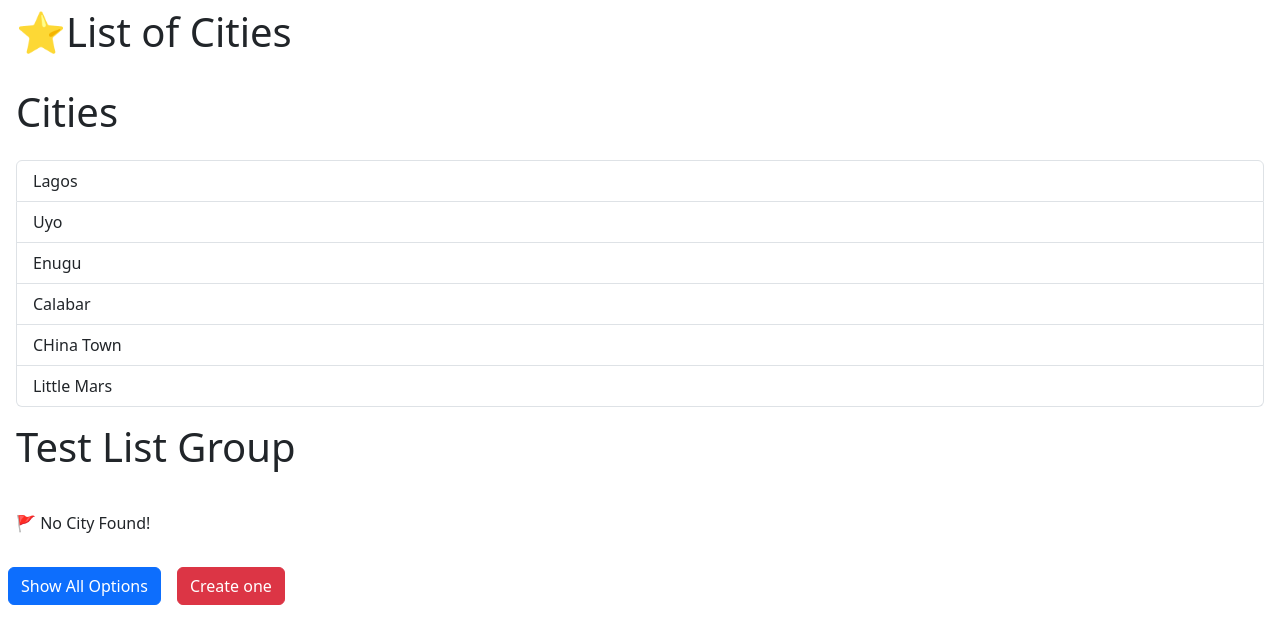
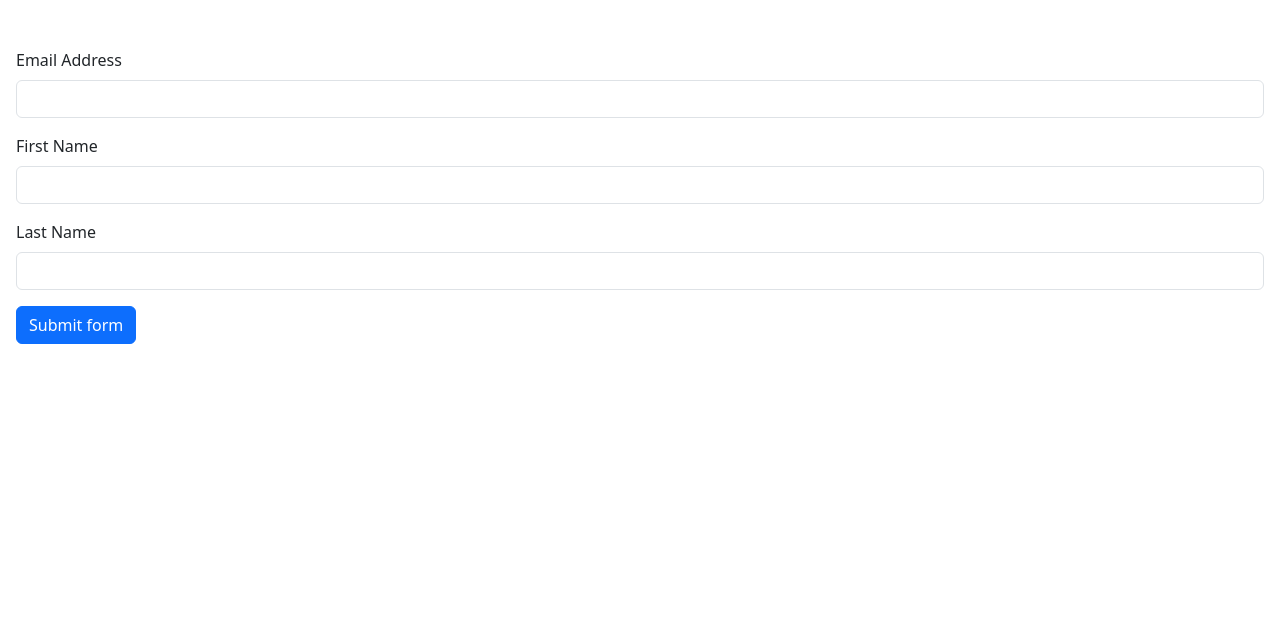
Before and after one commit to brianobot/React-First-Course, a React (Vite) app: page / in a window 1280 px wide. Shown: the top 644 px of the page. Built offline with nearby package versions, Linux system fonts and the light colour scheme.

Commit message:
Update learning progress

```diff
--- a/src/App.tsx
+++ b/src/App.tsx
@@ -1,83 +1,14 @@
-import ListGroup from "./components/ListGroup";
-import Alert from "./components/Alert";
-import Button from "./components/Button";
-import { useState } from "react";
+import InputWidget from "./components/InputWidget";
+import Submit from "./components/Submit";
 
 function App() {
-  const [alertVisible1, setAlertVisibility1] = useState(false);
-  const [alertVisible2, setAlertVisibility2] = useState(false);
-
-  const [btn1_visible, setBtn1Visibility] = useState(true);
-  const [btn2_visible, setBtn2Visibility] = useState(true);
-
-  let cities = [
-    "Lagos",
-    "Uyo",
-    "Enugu",
-    "Calabar",
-    "CHina Town",
-    "Little Mars",
-  ];
-
-  const handleSelectItem = (item: string) => {
-    console.log(item);
-  };
-
   return (
-    <>
-      <h1 className="p-2 ps-3">⭐List of Cities</h1>
-      <div>
-        <ListGroup
-          items={cities}
-          heading="Cities"
-          onSelectItem={handleSelectItem}
-        />
-        <ListGroup
-          items={[]}
-          heading="Test List Group"
-          onSelectItem={handleSelectItem}
-        />
-        {alertVisible1 && (
-          <Alert
-            children="Alert One"
-            onClose={() => {
-              setAlertVisibility1(false);
-              setBtn1Visibility(true);
-            }}
-          />
-        )}
-        {alertVisible2 && (
-          <Alert
-            children="Alert Two"
-            onClose={() => {
-              setAlertVisibility2(false);
-              setBtn2Visibility(true);
-            }}
-          />
-        )}
-        <Button
-          visible={btn1_visible}
-          onClick={() => {
-            setAlertVisibility1(true);
-            setBtn1Visibility(false);
-            setAlertVisibility2(true);
-            setBtn2Visibility(false);
-          }}
-        >
-          Show All Options
-        </Button>
-        <Button
-          visible={btn2_visible}
-          color="danger"
-          onClick={() => {
-            setAlertVisibility2(true);
-            setBtn2Visibility(false)
-          }}
-        >
-          Create one
-        </Button>
-      </div>
-    </>
+    <form className="needs-validation mt-5">
+      <InputWidget type="email" label="Email Address"/>
+      <InputWidget label="First Name"/>
+      <InputWidget label="Last Name"/>
+      <Submit />
+    </form>
   );
 }
 
--- /dev/null
+++ b/src/components/InputWidget.tsx
@@ -0,0 +1,24 @@
+interface Props {
+  type?: "email" | "text" | "number" | "date" ;
+  label: string;
+}
+
+const InputWidget = ({ type = "text", label}: Props) => {
+    const id = `${Math.random()}`;
+  return (
+    <div className="mb-3 m-3">
+      <label htmlFor={id} className="form-label">
+        {label}
+      </label>
+      <input
+        type={type}
+        className="form-control"
+        id={id}
+        required
+      />
+      <div className="valid-feedback">Looks good!</div>
+    </div>
+  );
+};
+
+export default InputWidget;
--- /dev/null
+++ b/src/components/Submit.tsx
@@ -0,0 +1,10 @@
+
+const Submit = () => {
+  return (
+    <div className="col-12 m-3">
+      <button className="btn btn-primary" type="submit">Submit form</button>
+    </div>
+  )
+}
+
+export default Submit
```
